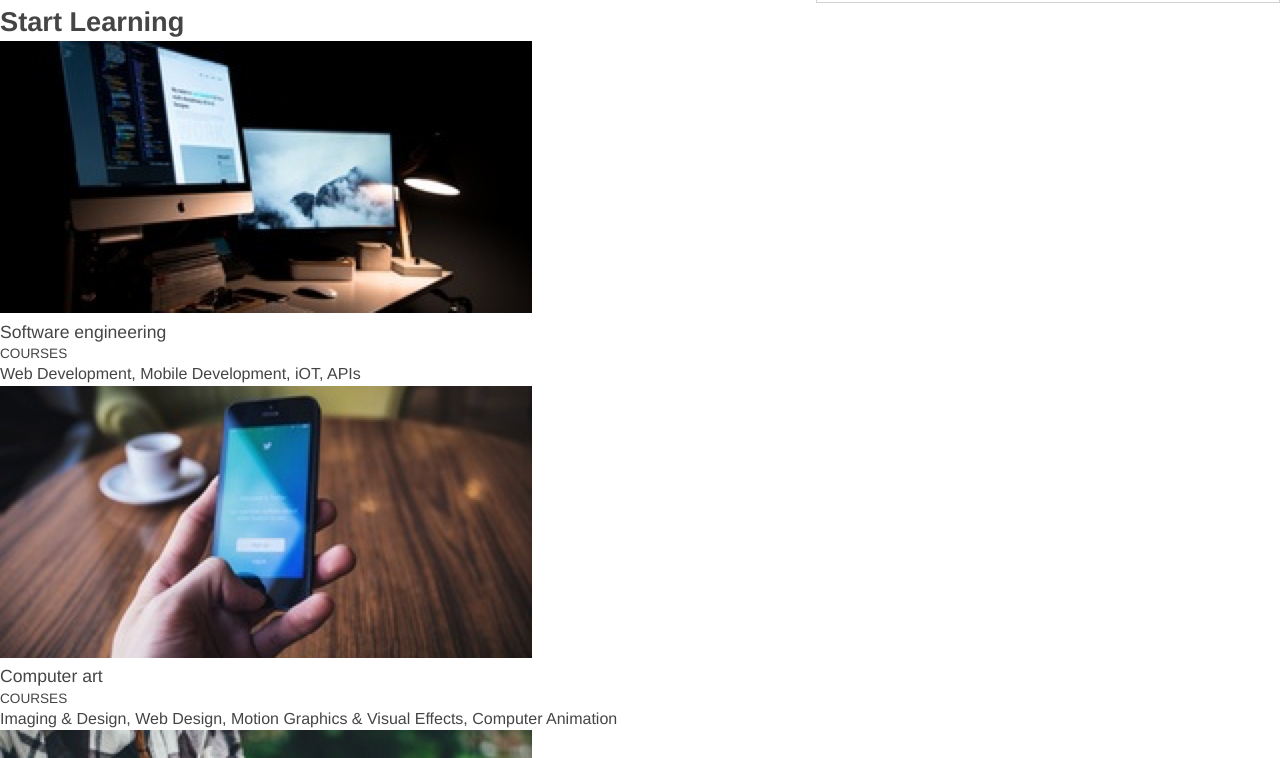
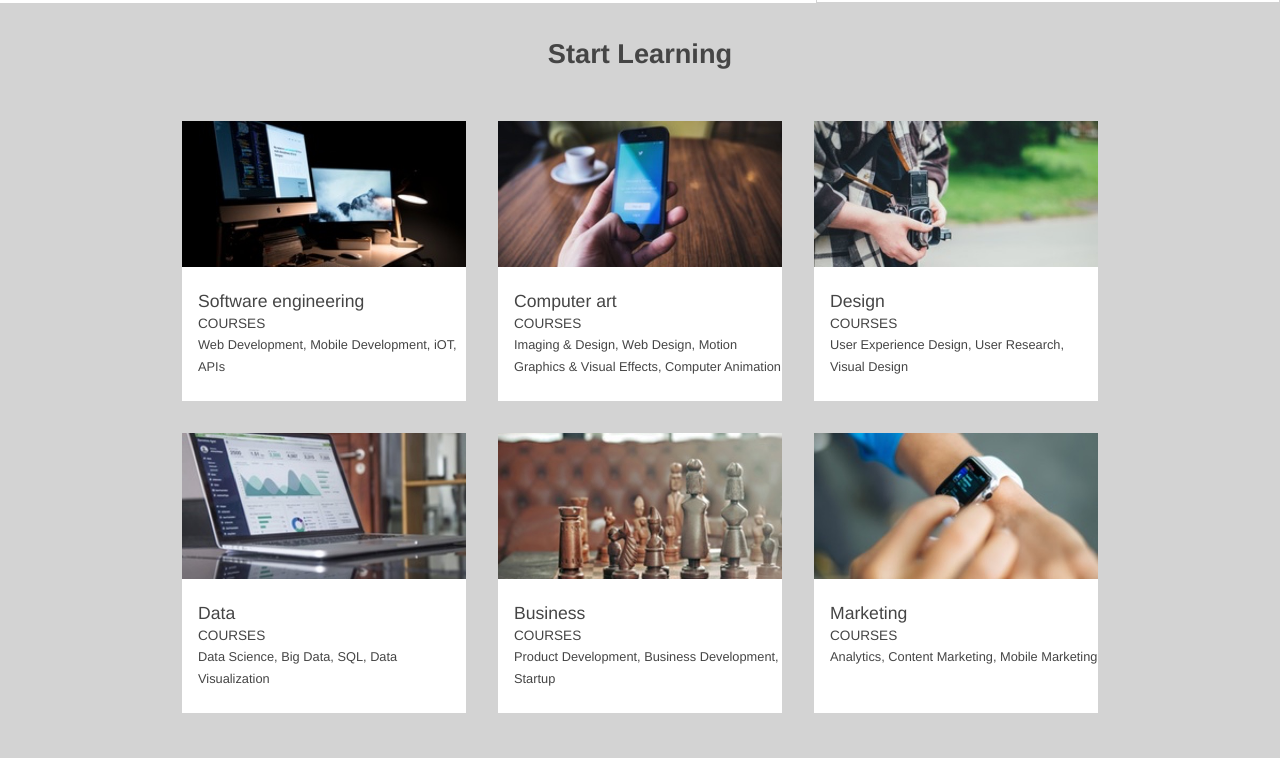
Before and after one commit to 83au/Colmar-Academy, a plain HTML site: page index.html in a window 1280 px wide. Shown: the part 1435-2193 px from the top of the page. Drawn offline with Linux system fonts and the light colour scheme.

Commit message:
Add courses section styles.

```diff
--- a/index.html
+++ b/index.html
@@ -99,51 +99,63 @@
 
     <!-- Course Section -->
 
-    <section>
+    <section class="start-learning">
       <h1>Start Learning</h1>
 
       <div class="courses">
         <div class="course">
           <img src="resources/images/course-software.jpg" alt="Computers">
+          <div class="course-info">
             <h3>Software engineering</h3>
             <h6>COURSES</h6>
             <span>Web Development, Mobile Development, iOT, APIs</span>
           </div>
+        </div>
 
         <div class="course">
           <img src="resources/images/course-computer-art.jpg" alt="Smart phone">
+          <div class="course-info">
             <h3>Computer art</h3>
             <h6>COURSES</h6>
             <span>Imaging & Design, Web Design, Motion Graphics & Visual Effects,
              Computer Animation</span>
           </div>
+        </div>
 
         <div class="course">
           <img src="resources/images/course-design.jpg" alt="student taking photo">
+          <div class="course-info">
             <h3>Design</h3>
             <h6>COURSES</h6>
             <span>User Experience Design, User Research, Visual Design</span>
           </div>
+        </div>
 
         <div class="course">
           <img src="resources/images/course-data.jpg" alt="A laptop">
+          <div class="course-info">
             <h3>Data</h3>
             <h6>COURSES</h6>
             <span>Data Science, Big Data, SQL, Data Visualization</span>
           </div>
+        </div>
 
         <div class="course">
           <img src="resources/images/course-business.jpg" alt="A chess set">
+          <div class="course-info">
             <h3>Business</h3>
             <h6>COURSES</h6>
             <span>Product Development, Business Development, Startup</span>
           </div>
+        </div>
 
         <div class="course">
           <img src="resources/images/course-marketing.jpg">
+          <div class="course-info">
             <h3>Marketing</h3>
             <h6>COURSES</h6>
             <span>Analytics, Content Marketing, Mobile Marketing</span>
+          </div>
         </div>
       </div>
     </section>
--- a/resources/css/style.css
+++ b/resources/css/style.css
@@ -100,6 +100,10 @@ a {
   font-size: .8rem;
 }
 
+span {
+  font-size: .8rem;
+}
+
 /* === Header === */
 
 header {
@@ -191,3 +195,37 @@ h4 {
 .mobile-image {
   display: none;
 }
+
+
+/* === Courses Section === */
+
+.start-learning {
+  padding: 2rem 4.5rem;
+  background-color: lightgray;
+}
+
+.start-learning h1 {
+  text-align: center;
+}
+
+.courses {
+  display: flex;
+  flex-wrap: wrap;
+  justify-content: center;
+  margin-top: 2rem;
+}
+
+.course {
+  max-width: 25%;
+  background-color: white;
+  margin: 1rem;
+}
+
+.course img {
+  width: 100%;
+  height: auto;
+}
+
+.course-info {
+  padding: 1rem 0 1.5rem 1rem;
+}
```
Lines whose indentation alone changed are shown as unchanged.
